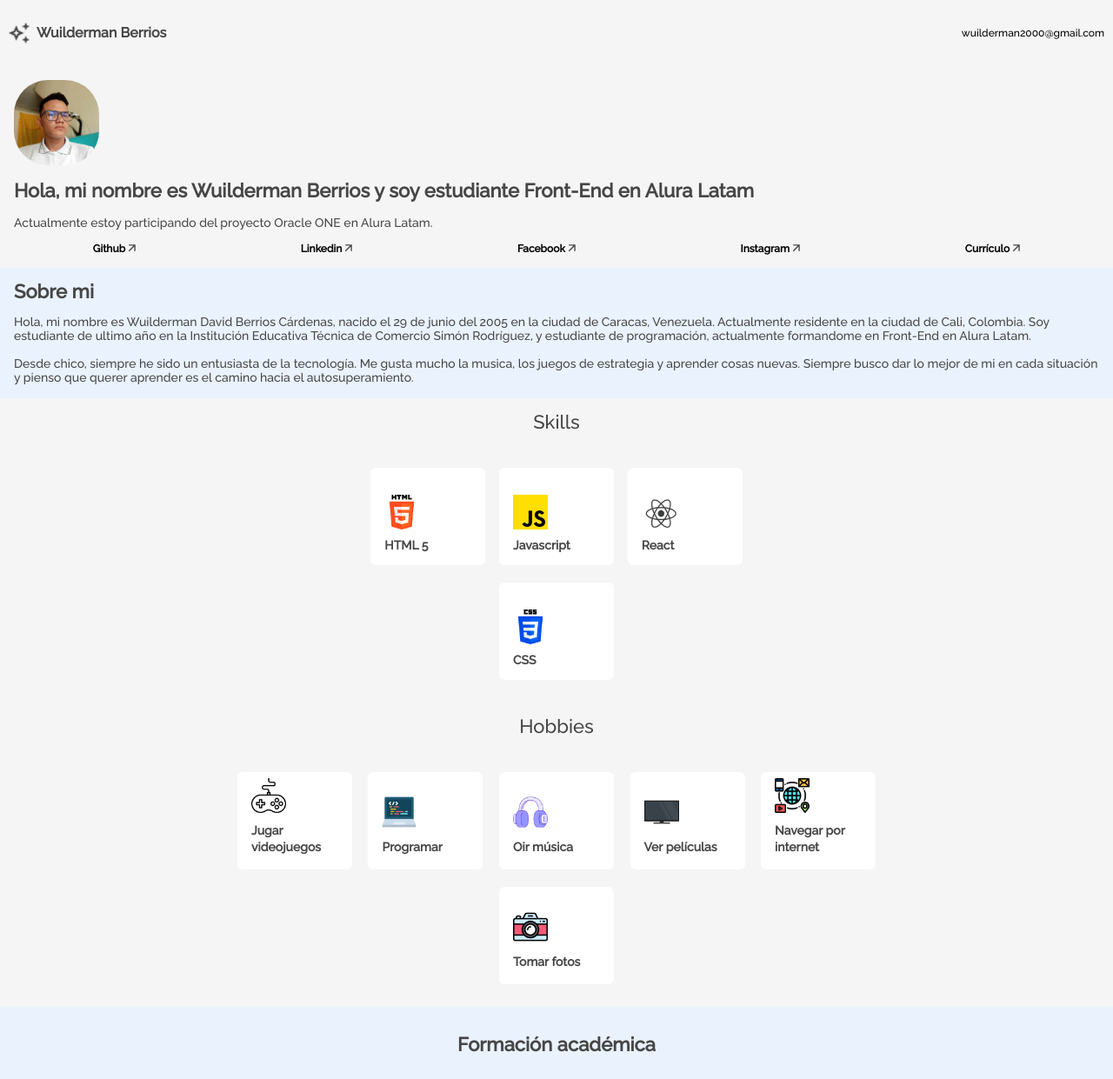
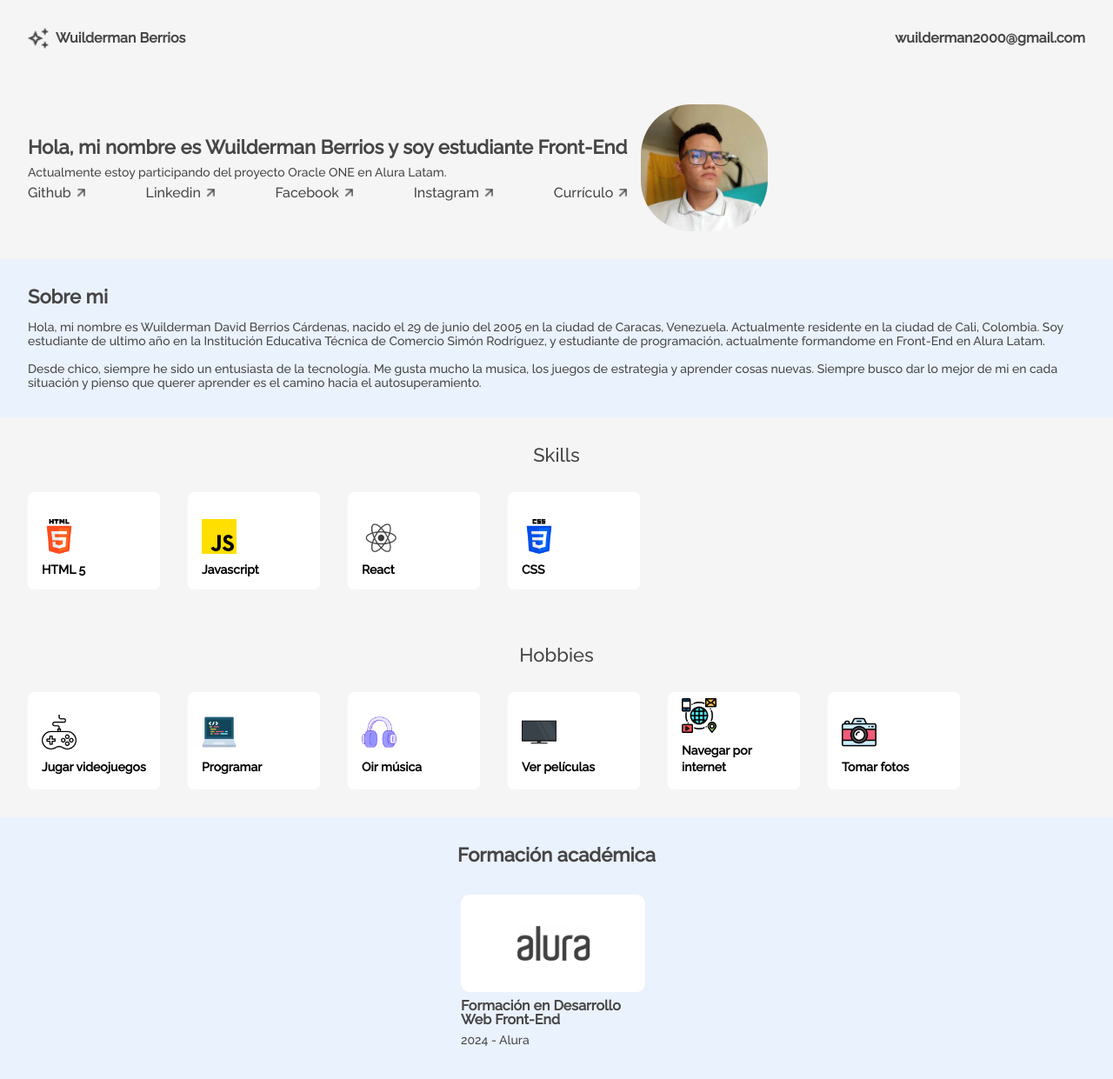
Before and after one commit to Wuildermoon/Portafolio-personal, a plain HTML site: page index.html in a window 1280 px wide. Shown: the top 1241 px of the page at 87% size. Drawn offline with Linux system fonts and the light colour scheme.

Commit message:
Se aplican estilos para la visualizacion tablet de la pagina

```diff
--- a/index.html
+++ b/index.html
@@ -39,7 +39,7 @@
         <div class="title__div">
             <img class="title__profile" src="assets/profile.jpg">
             <div class="title__container">
-                <h2 class="title__bio">Hola, mi nombre es Wuilderman Berrios y soy estudiante Front-End en Alura Latam</h2>
+                <h2 class="title__bio">Hola, mi nombre es Wuilderman Berrios y soy estudiante Front-End</h2>
                 <h3 class="title__subsection">Actualmente estoy participando del proyecto Oracle ONE en Alura Latam.</h3>
                 <ul class="title__network">
                      <!-- Pon los enlaces de tus redes sociales favoritas -->
@@ -150,16 +150,6 @@
     <section class="academic" id="formacion">
         <h2 class="academic__title" >Formación académica</h2>
         <div class="academic__courses">
-            <!-- <div class="academic__courses__box">
-                <ul class="academic__courses__list">
-                    Pon el logotipo de la institución de formación
-                    <li class="academic__courses__item__img"><img src="assets\example_logo.png"></li>
-                    Descripción de formación
-                    <li class="academic__courses__item__title"><h4>Ejemplo de carrera</h4></li>
-                    Fecha estudios e institución
-                    <li class="academic__courses__item__subtitle"><p>20XX - Example</p></li>
-                </ul>
-            </div> -->
             <div class="academic__courses__box">
                 <ul class="academic__courses__list">
                     <!--Pon el logotipo de la institución de formación -->
--- a/style.css
+++ b/style.css
@@ -1,19 +1,14 @@
-/*CSS Reset / Normalize*/
-/* Hemos disponibilizado el básico de reset de estilos. Si quieren, añadan más informaciones
-en las secciones señaladas */
-/*Já deixaremos o básico de reset de estilos. Caso queira adicionar mais informações
-coloque nas sessões indicadas*/
-
 :root{
     /* Inserta la variable de los otros colores inspeccionando el exemplo de figma */
     /*Se esforce para trabalhar com variáveis, é uma dica profissional valiosa*/
-   --cor-de-fundo: #F5F5F5;
-   --cor-de-link: #000;
+   --color-de-fondo: #F5F5F5;
+   --color-de-fuente: #464646;
+   --color-de-link: #000;
 }
 
 body {
     box-sizing: border-box;
-    background-color: var(--cor-de-fundo) ;
+    background-color: var(--color-de-fondo);
     font-family: 'Raleway';
     margin: 0;
     padding: 0;
@@ -22,9 +17,15 @@ body {
 ol, ul,li {
     list-style: none;
 }
-a{
+a {
     text-decoration: none;
-    color: var(--cor-de-link);
+    color: var(--color-de-fuente);
+}
+h1, h2, h3, h4, p {
+    color: var(--color-de-fuente);
+}
+button {
+    color: var(--color-de-link);
 }
 
 /*En este desafío nosostros gustaríamos que ustedes intentaran utilizar la metodología BEM.
@@ -39,15 +40,7 @@ con una interfaz de usuario compleja, y permite la reutilización del código ex
 Enlace de la documentación oficial!
 https://en.bem.info/methodology/quick-start/*/
 
-h1,
-h2,
-h3,
-h4,
-p,
-li,
-button {
-    color: #464646;
-}
+
 
 /*Sección Menu*/
 
@@ -106,6 +99,7 @@ section.title {
             display: flex;
             flex-direction: column;
             gap: 16px;
+            justify-content: center;
 
             .title__bio {
                 font-size: 22px;
@@ -122,7 +116,7 @@ section.title {
             .title__network {
                 display: flex;
                 flex-flow: row nowrap;
-                justify-content: space-around;
+                justify-content: space-between;
                 gap: 8px;
 
                 .title__network__item {
@@ -185,8 +179,9 @@ section.skills {
 
     .skills__line {
         display: flex;
+        width: 100%;
         flex-flow: row wrap;
-        justify-content: center;
+        justify-content: space-evenly;
         align-items: center;
         gap: 1%;
 
@@ -232,8 +227,9 @@ section.hobbies{
 
     .hobbies__line {
         display: flex;
+        width: 100%;
         flex-flow: row wrap;
-        justify-content: center;
+        justify-content: space-evenly;
         align-items: center;
         gap: 1%;
 
@@ -414,7 +410,10 @@ section.experience{
 
 section.formcontato{
     display: flex;
-    padding: 32px 15px;
+    width: 100%;
+    align-items: center;
+    justify-content: center;
+    padding: 32px 1px;
     gap: 10px;
     background-color: #EAF2FD;
 
@@ -435,27 +434,32 @@ section.formcontato{
 
     .formcontato__text {
         display: flex;
+        width: 100%;
         flex-direction: column;
-        gap: 8px;
+        gap: 12px;
 
         .formcontato__title {
             font-size: 22px;
             font-weight: 700;
+            margin-left: 12px;
         }
 
         .formcontato__subtext {
             font-size: 16px;
             font-weight: 500;
             line-height: 19px;
+            margin-left: 8px;
         }
 
         .formcontato__form{
             display: flex;
+            width: 100%;
             flex-direction: column;
+            align-items: center;
             gap: 25px;
 
             .formcontato__input {
-                width: 80vw;
+                width: 90%;
                 height: 55px;
                 border-radius: 4px;
                 border: 0;
@@ -476,7 +480,7 @@ section.formcontato{
             }
 
             .formcontato__textarea {
-                width: 80vw;
+                width: 87.5%;
                 height: 130px;
                 padding: 16px;
                 border-radius: 4px;
@@ -528,29 +532,158 @@ section.footer{
 
 }
 
-/* Vamos a desafiarnos trabajando con responsividad?
-Utiliza las referencias de los breakpoints @media abajo */
-
 
 /*Tablet*/
 @media (min-width: 768px) {
 
     /* Menú */
 
+    section.menu {
+        padding: 16px 32px;
+
+        /*Sección Menu Header*/
+
+        .menu__list__item__contato {
+            font-size: 16px;
+            font-weight: 700;
+        }
+
+    }
+
     /*title*/
+
+    section.title {
+        padding: 32px;
+        gap: 32px;
+
+        .title__div {
+            flex-direction: row;
+            gap: 16px;
+
+            .title__profile {
+                height: 146px;
+                width: 146px;
+                order: 2;
+            }
+
+            .title__container {
+                gap: 8px;
+
+                .title__network {
+                    gap: 32px;
+
+                    .title__network__item {
+                        font-size: 16px;
+                        font-weight: 500;
+                    }
+
+                    .title__network__item img {
+                        height: 10px;
+                        width: 10px;
+                        margin-left: 2px;
+                    }
+
+                }
+            }
+        }
+
+    }
+
+    /*Sección About*/
+
+    section.about {
+        padding: 32px;
+
+    }
 
     /*Skills*/
 
+    section.skills {
+        padding: 32px;
+
+        .skills__line {
+            justify-content: flex-start;
+            gap: 32px;
+
+            .skills__box ul{
+                height: 80px;
+                width: 120px;
+                margin: 0;
+            }
+        }
+
+    }
+
     /*Hobbies*/
+
+    section.hobbies{
+        padding: 32px;
+
+        .hobbies__line {
+            justify-content: flex-start;
+            gap: 32px;
+
+            .hobbies__box ul{
+                height: 80px;
+                width: 120px;
+                margin: 0;
+            }
+        }
+
+    }
 
     /*Formación Académica*/
 
-/*Experiencia Profesional*/
+    section.academic{
+        gap: 22px;
+
+        .academic__courses {
+            flex-flow: row wrap;
+            justify-content: space-evenly;
+            gap: 0;
+
+            .academic__courses__box {
+                height: 200px;
+                width: 220px;
+
+
+                .academic__courses__list {
+
+                    .academic__courses__item__img {
+                        height: 80px;
+                        width: 180px;
+                    }
+
+                    .academic__courses__item__img img {
+                        height: 60px;
+                        width: 85px;
+                    }
 
                 }
 
-/*Mobile*/
-@media (min-width: 425px) {
+            }
+
+        }
+
+    }
+
+    /*Experiencia Profesional*/
+
+    section.experience{
+        padding: 32px;
+
+        .experience__img {
+            height: 370px;
+            width: 650px;
+        }
+
+    }
+
+}
+
+
+/*Desktop*/
+@media (min-width: 1024px) {
 
     /*Menu*/
 
```
Lines whose indentation alone changed are shown as unchanged.
